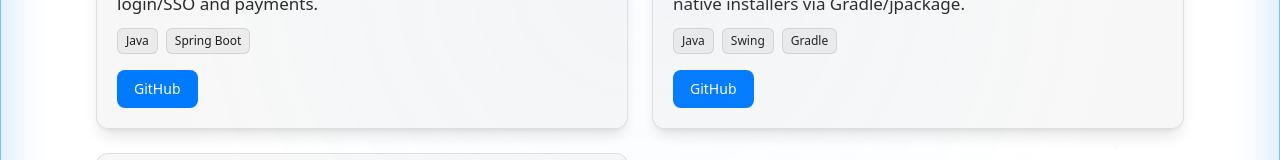
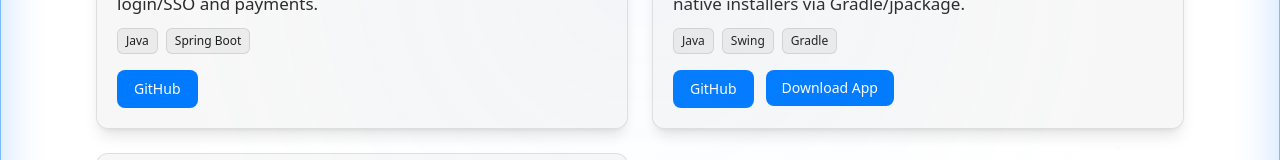
Before and after one commit to jkjitendra/jitendra-portfolio, a Next.js app: page /projects in a window 1280 px wide. Shown: the part 547-707 px from the top of the page. Built offline with nearby package versions, Linux system fonts and the light colour scheme; no server answers.

Commit message:
feat: Implement smart download button for MazeSolver project with OS detection and GitHub release fetching, and refine service worker version bumping script.

```diff
--- a/app/projects/page.tsx
+++ b/app/projects/page.tsx
@@ -1,6 +1,7 @@
 import Header from "@/components/Header";
 import Footer from "@/components/Footer";
 import projects from "@/data/personal-projects.json";
+import SmartDownloadButton from "@/components/SmartDownloadButton";
 
 import { Metadata } from "next";
 
@@ -9,7 +10,41 @@ export const metadata: Metadata = {
   description: "A showcase of my personal projects, case studies, and open source contributions.",
 };
 
-export default function ProjectsPage() {
+
+async function getMazeSolverRelease() {
+  try {
+    const res = await fetch(
+      "https://api.github.com/repos/jkjitendra/MazeSolver/releases/latest",
+      { next: { revalidate: 3600 } } // Cache for 1 hour
+    );
+
+    if (!res.ok) return null;
+
+    const data = await res.json();
+    return data;
+  } catch (error) {
+    console.error("Failed to fetch MazeSolver release:", error);
+    return null;
+  }
+}
+
+export default async function ProjectsPage() {
+  const releaseData = await getMazeSolverRelease();
+
+  let windowsUrl = "";
+  let macUrl = "";
+  let linuxUrl = "";
+
+  if (releaseData && releaseData.assets) {
+    const winAsset = releaseData.assets.find((a: any) => a.name.endsWith(".msi"));
+    const macAsset = releaseData.assets.find((a: any) => a.name.endsWith(".dmg"));
+    const linuxAsset = releaseData.assets.find((a: any) => a.name.endsWith(".deb"));
+
+    if (winAsset) windowsUrl = winAsset.browser_download_url;
+    if (macAsset) macUrl = macAsset.browser_download_url;
+    if (linuxAsset) linuxUrl = linuxAsset.browser_download_url;
+  }
+
   return (
     <main className="page-glow min-h-screen flex flex-col">
       <Header />
@@ -46,7 +81,7 @@ export default function ProjectsPage() {
                     GitHub
                   </a>
                 )}
-                {p.live && (
+                {p.live && !p.name.includes("MazeSolver") && (
                   <a
                     className="btn"
                     href={p.live}
@@ -55,6 +90,17 @@ export default function ProjectsPage() {
                   >
                     Live
                   </a>
+                )}
+                {p.live.includes("MazeSolver") && (
+                  <>
+                    <SmartDownloadButton
+                      windowsUrl={windowsUrl}
+                      macUrl={macUrl}
+                      linuxUrl={linuxUrl}
+                      fallbackUrl={p.live}
+                      className="btn"
+                    />
+                  </>
                 )}
               </div>
             </div>
--- /dev/null
+++ b/components/SmartDownloadButton.tsx
@@ -0,0 +1,91 @@
+"use client";
+
+import React, { useState } from "react";
+
+interface SmartDownloadButtonProps {
+  windowsUrl?: string;
+  macUrl?: string;
+  linuxUrl?: string;
+  fallbackUrl: string;
+  className?: string;
+  children?: React.ReactNode;
+}
+
+export default function SmartDownloadButton({
+  windowsUrl,
+  macUrl,
+  linuxUrl,
+  fallbackUrl,
+  className,
+  children,
+}: SmartDownloadButtonProps): React.JSX.Element {
+  const [status, setStatus] = useState<string>("");
+
+  const handleDownload = async () => {
+    // 1. Detect OS
+    console.log("User windowsUrl:", windowsUrl);
+    console.log("User macUrl:", macUrl);
+    console.log("User linuxUrl:", linuxUrl);
+    const userAgent = window.navigator.userAgent.toLowerCase();
+    let downloadUrl = "";
+    let osType: "win" | "mac" | "linux" | null = null;
+
+    if (userAgent.indexOf("win") !== -1) {
+      downloadUrl = windowsUrl || "";
+      osType = "win";
+    } else if (userAgent.indexOf("mac") !== -1) {
+      downloadUrl = macUrl || "";
+      osType = "mac";
+    } else if (userAgent.indexOf("linux") !== -1) {
+      downloadUrl = linuxUrl || "";
+      osType = "linux";
+    }
+
+    // 2. If no direct URL, try fetching from GitHub releases API (client-side fallback)
+    if (!downloadUrl && fallbackUrl.includes("github.com") && fallbackUrl.includes("releases")) {
+      setStatus("Fetching download link...");
+      try {
+        // Extract owner/repo from fallback URL
+        const match = fallbackUrl.match(/github\.com\/([^/]+)\/([^/]+)/);
+        if (match) {
+          const [, owner, repo] = match;
+          const res = await fetch(`https://api.github.com/repos/${owner}/${repo}/releases/latest`);
+          if (res.ok) {
+            const data = await res.json();
+            if (data.assets) {
+              const extMap = { win: ".msi", mac: ".dmg", linux: ".deb" };
+              const ext = osType ? extMap[osType] : null;
+              const asset = ext ? data.assets.find((a: any) => a.name.endsWith(ext)) : null;
+              if (asset) {
+                downloadUrl = asset.browser_download_url;
+              }
+            }
+          }
+        }
+      } catch (error) {
+        console.error("Failed to fetch release:", error);
+      }
+    }
+
+    // 3. Redirect
+    if (downloadUrl) {
+      setStatus("Download starting...");
+      window.location.href = downloadUrl;
+
+      // Reset status after a delay
+      setTimeout(() => setStatus(""), 3000);
+    } else {
+      // Fallback to releases page
+      window.location.href = fallbackUrl;
+    }
+  };
+
+  return (
+    <div className="flex flex-col items-start gap-1">
+      <button onClick={handleDownload} className={className}>
+        {children || "Download App"}
+      </button>
+      {status && <p className="text-xs text-gray-400" id="downloadStatus">{status}</p>}
+    </div>
+  );
+}
--- a/data/personal-projects.json
+++ b/data/personal-projects.json
@@ -55,7 +55,7 @@
       "Gradle"
     ],
     "github": "https://github.com/jkjitendra/MazeSolver",
-    "live": "",
+    "live": "https://github.com/jkjitendra/MazeSolver/releases/latest",
     "image": "/projects/mazesolver.png",
     "demo": {
       "username": null,
--- a/public/sw.js
+++ b/public/sw.js
@@ -1,5 +1,6 @@
 // public/service-worker.js
-const VERSION = 'swr-4012fd3';                         // ← bump this when you want to bust SW cache
+// Version is auto-bumped on build by scripts/bump-sw-version.mjs
+const VERSION = 'swr-ee3b544';
 const CACHE_NAME = `imgs-${VERSION}`;
 const IMG_RE = /\.(?:png|webp|jpg|jpeg|svg|gif|avif)$/i;
 
```
Also changed, not shown: scripts/bump-sw-version.mjs (+13 -4 lines), next-env.d.ts.
